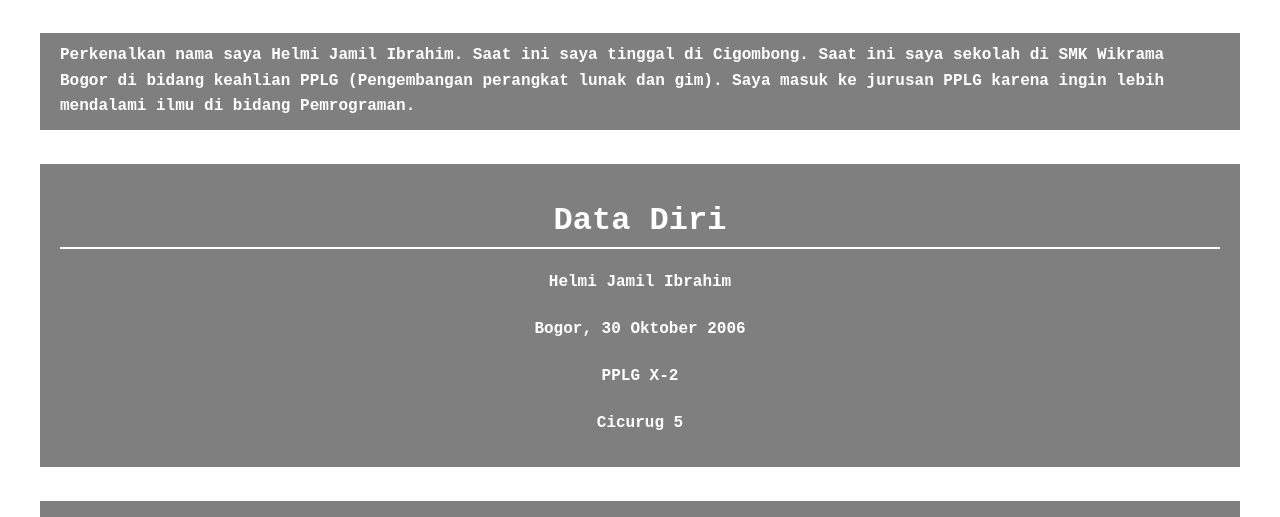
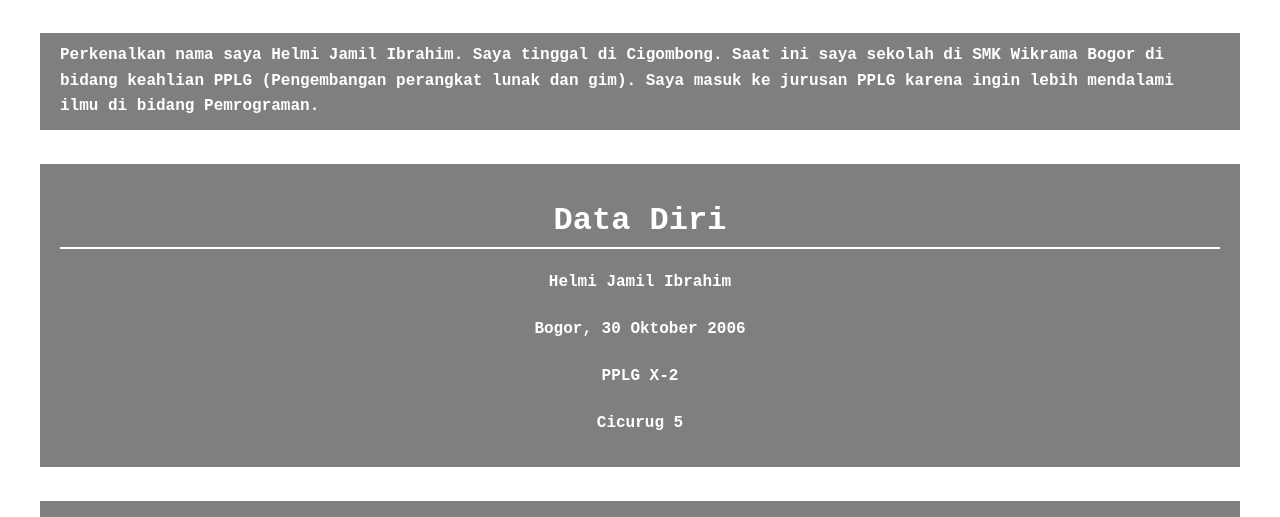
Before and after one commit to JamsterVoz/Jamil-Portofolio, a plain HTML site: page index.html in a window 1280 px wide. Shown: the part 283-800 px from the top of the page. Drawn offline with Linux system fonts and the light colour scheme.

Commit message:
Update index.html

```diff
--- a/index.html
+++ b/index.html
@@ -14,7 +14,7 @@
         <img class="foto" src="WhatsApp Image 2021-09-23 at 08.24.00.png" style="width:200px">
     </center>
         <p div class="Perkenalan">
-            <b>Perkenalkan nama saya Helmi Jamil Ibrahim. Saat ini saya tinggal di Cigombong. Saat ini saya sekolah di SMK Wikrama Bogor di bidang keahlian PPLG (Pengembangan perangkat lunak dan gim). Saya masuk ke jurusan PPLG karena ingin lebih mendalami ilmu di bidang Pemrograman.
+            <b>Perkenalkan nama saya Helmi Jamil Ibrahim. Saya tinggal di Cigombong. Saat ini saya sekolah di SMK Wikrama Bogor di bidang keahlian PPLG (Pengembangan perangkat lunak dan gim). Saya masuk ke jurusan PPLG karena ingin lebih mendalami ilmu di bidang Pemrograman.
         </b>
     </p>
 </head>
```
